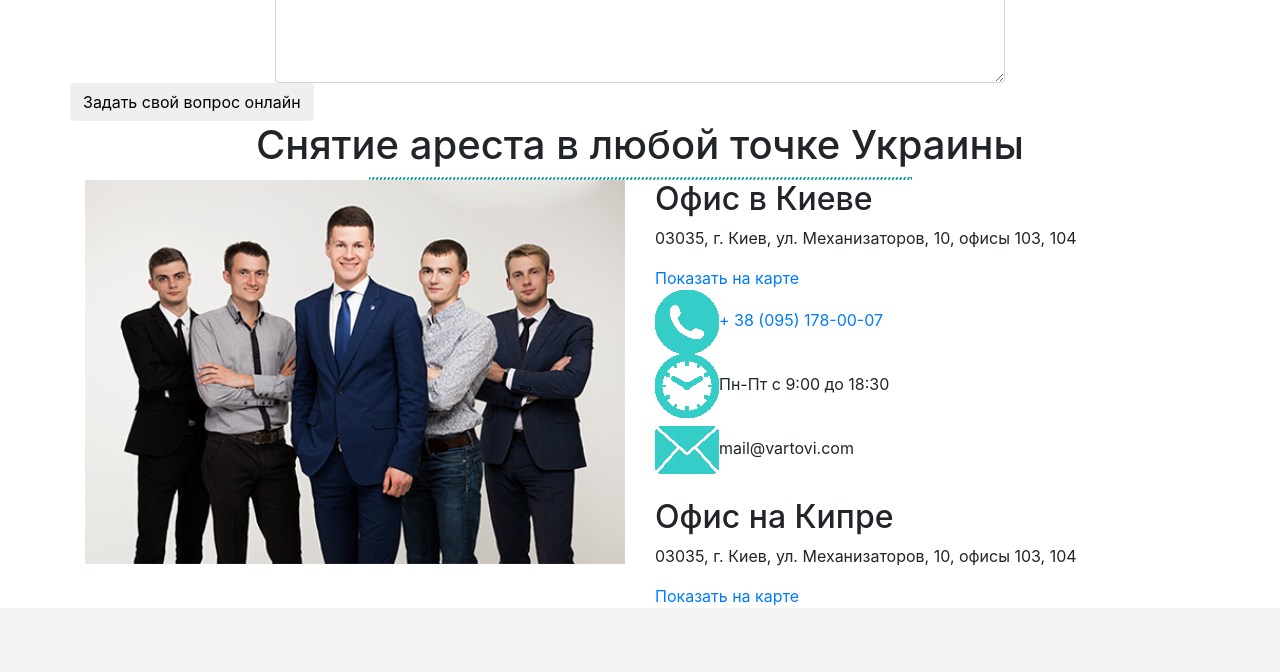
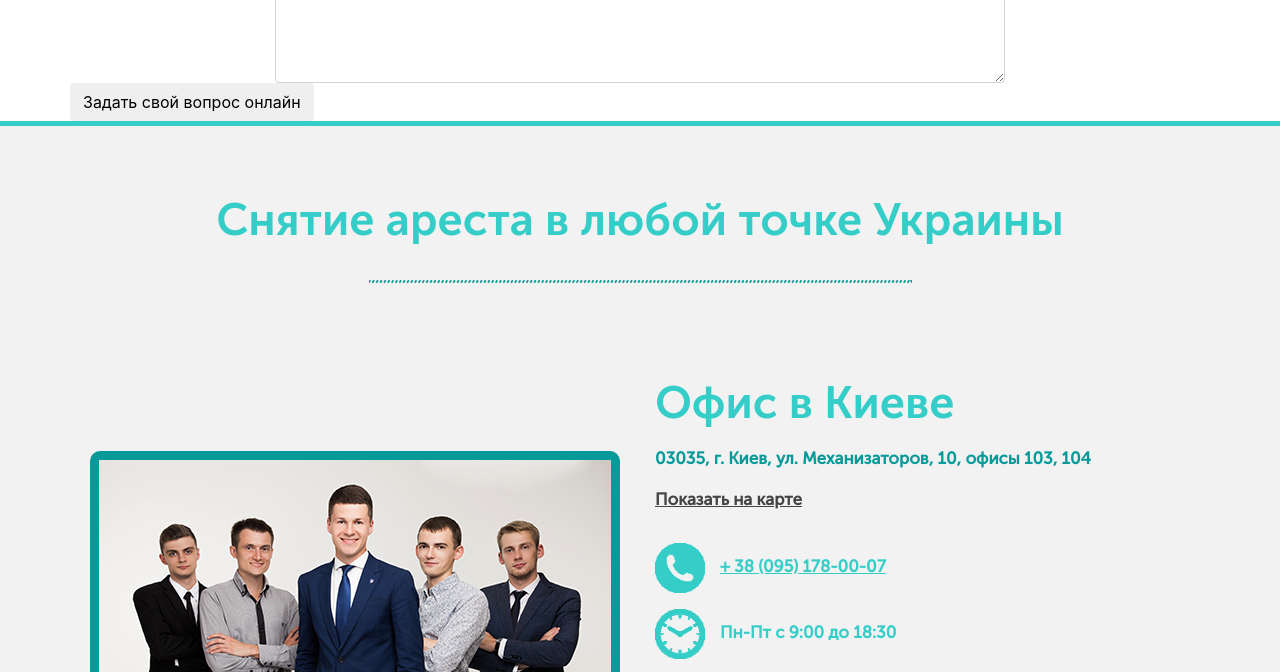
Before and after one commit to OstapHetman/shliupka, a plain HTML site: page src/index.html in a window 1280 px wide. Shown: the part 4921-5593 px from the top of the page. Drawn offline with Linux system fonts and the light colour scheme.

Commit message:
styled contact section

```diff
--- a/src/index.html
+++ b/src/index.html
@@ -332,24 +332,24 @@
     <section id="contacts">
         <div class="container">
             <h1 class="text-center">Снятие ареста в любой точке Украины</h1>
-            <img class="d-block m-auto" src="img/line.png" alt="Line">
+            <img class="d-block m-auto blue-line" src="img/line.png" alt="Line">
             <div class="row">
-                <div class="col-lg-6 col-xl-6 left-part">
-                    <img class="w-100" src="img/team.png" alt="Vartovi Team">
+                <div class="col-lg-6 col-xl-6 left-part d-flex align-items-center justify-content-center">
+                    <img class="team" src="img/team.png" alt="Vartovi Team">
                 </div>
                 <!-- right part -->
                 <div class="col-lg-6 col-xl-6 right-part">
-                    <h2>Офис в Киеве</h2>
+                    <h2 class="mb-3">Офис в Киеве</h2>
                     <p class="address">03035, г. Киев, ул. Механизаторов, 10, офисы 103, 104</p>
                     <div class="contact">
                         <a href="#">Показать на карте</a>
-                        <ul class="list-unstyled pl-0">
-                            <li><img src="img/phone.png" alt="Phone"><a href="tel:+ 38 (095) 178-00-07">+ 38 (095) 178-00-07</a></li>
-                            <li><img src="img/clock.png" alt="Clock">Пн-Пт с 9:00 до 18:30</li>
-                            <li><img src="img/mail.png" alt="Mail">mail@vartovi.com</li>
+                        <ul class="list-unstyled pl-0 mb-0">
+                            <li class="pb-3"><img src="img/phone.png" alt="Phone"><a href="tel:+ 38 (095) 178-00-07">+ 38 (095) 178-00-07</a></li>
+                            <li class="pb-3"><img src="img/clock.png" alt="Clock">Пн-Пт с 9:00 до 18:30</li>
+                            <li class="pb-3"><img src="img/mail.png" alt="Mail">mail@vartovi.com</li>
                         </ul>
                     </div>
-                    <h2>Офис на Кипре</h2>
+                    <h2 class="mb-3">Офис на Кипре</h2>
                     <p class="address">03035, г. Киев, ул. Механизаторов, 10, офисы 103, 104</p>
                     <a href="#">Показать на карте</a>
                 </div>
--- a/src/sass/helpers/_variables.scss
+++ b/src/sass/helpers/_variables.scss
@@ -5,4 +5,7 @@ $formBg: #35cdc8;
 $placeholder:#999898;
 $aboutBg:#f1f1f1;
 $aboutBorder: #35cdc8;
+$contactsBg: #f2f2f2;
+$contactsBorder: #35cdc8;
+$imgBorder: #089999;
 $footerBg: #f2f2f2;
--- /dev/null
+++ b/src/sass/layout/_contacts.scss
@@ -0,0 +1,68 @@
+#contacts {
+    background-color: $contactsBg;
+    border-top: 5px $contactsBorder solid;
+    border-bottom: 5px $contactsBorder solid;
+    padding-top: 67px;
+    padding-bottom: 67px;
+    h1 {
+        font-family: "Museo2";
+        font-size: 45px;
+        color: $mainTextColor;
+    }
+    img.blue-line {
+        padding-top: 25px;
+        padding-bottom: 93px;
+    }
+    img.team {
+        border: 9px $imgBorder solid;
+        border-radius: 10px;
+        max-width: 100%;
+    }
+    h2 {
+        font-family: "Museo2";
+        font-size: 45px;
+        color: $mainTextColor;
+    }
+    p.address {
+        font-family: "Museo1";
+        font-weight: bold;
+        font-size: 17px;
+        color: $imgBorder;
+    }
+    .contact {
+        padding-bottom: 30px;
+        a {
+            font-family: "Museo1";
+            font-weight: bold;
+            font-size: 17px;
+            color: #444;
+            text-decoration: underline;
+        }
+        ul {
+            margin-top: 30px;
+            li {
+                font-family: "Museo1";
+                font-weight: bold;
+                font-size: 17px;
+                color: $mainTextColor;
+                img {
+                    max-width: 50px;
+                    margin-right: 15px;
+                }
+                a {
+                    font-family: "Museo1";
+                    font-weight: bold;
+                    font-size: 17px;
+                    color: $mainTextColor !important;
+                }
+            }
+        }
+    }
+    a {
+        font-family: "Museo1";
+        font-weight: bold;
+        font-size: 17px;
+        color: #444;
+        text-decoration: underline;
+    }
+}
--- a/src/sass/main.scss
+++ b/src/sass/main.scss
@@ -15,6 +15,7 @@
 @import 'layout/_header';
 @import 'layout/_plans';
 @import 'layout/_about';
+@import 'layout/_contacts';
 @import 'layout/_footer';
 // ======================= //
 // ===== Pages Folder====== //
```
Also changed, not shown: src/css/main.css.
